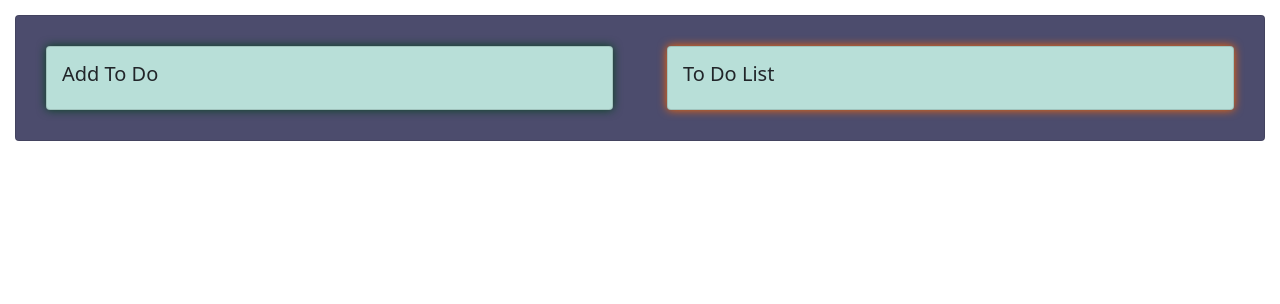
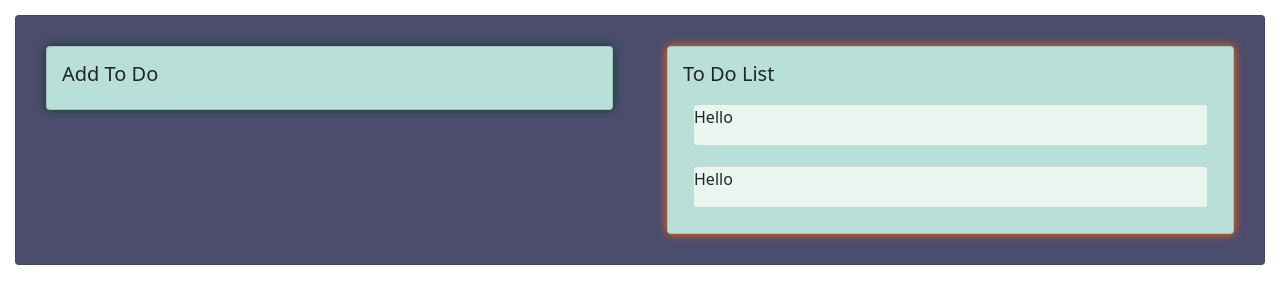
Before and after one commit to Sufyan111/card, a React (Create React App) app: page / in a window 1280 px wide. Shown: the top 304 px of the page. Built offline with nearby package versions, Linux system fonts and the light colour scheme.

Commit message:
to do list

```diff
--- a/src/components/To Do List/ToDoItem.jsx
+++ b/src/components/To Do List/ToDoItem.jsx
@@ -1,7 +1,10 @@
 import React from 'react';
+import {Card} from 'react-bootstrap'
 
 export const ToDoItem = ()=>{
     return(
-        <React.Fragment></React.Fragment>
+        <Card className='todoitem'>
+            <p>Hello</p>
+        </Card>
     )
 }
--- a/src/components/To Do List/ToDoList.jsx
+++ b/src/components/To Do List/ToDoList.jsx
@@ -1,5 +1,6 @@
 import React from 'react';
 import { Card } from 'react-bootstrap';
+import { ToDoItem } from './ToDoItem';
 
 export const ToDoList = ()=>{
     return(
@@ -8,6 +9,9 @@ export const ToDoList = ()=>{
             <Card.Title>
               To Do List
           </Card.Title>
+          <ToDoItem />
+          <ToDoItem />
+
             </Card>
         </React.Fragment>
     )
--- a/src/components/To Do List/ToDoStyle.css
+++ b/src/components/To Do List/ToDoStyle.css
@@ -12,11 +12,15 @@
 
 }
 
+
 .addtodo{
     background-color: #B8DFD8 !important ;
     margin: 15px;
     padding: 15px;
     box-shadow: 0 0 10px #064420;
+}
 
-
+.todoitem{
+    background-color: #E8F6EF !important;
+    margin: 10px;
 }
```
